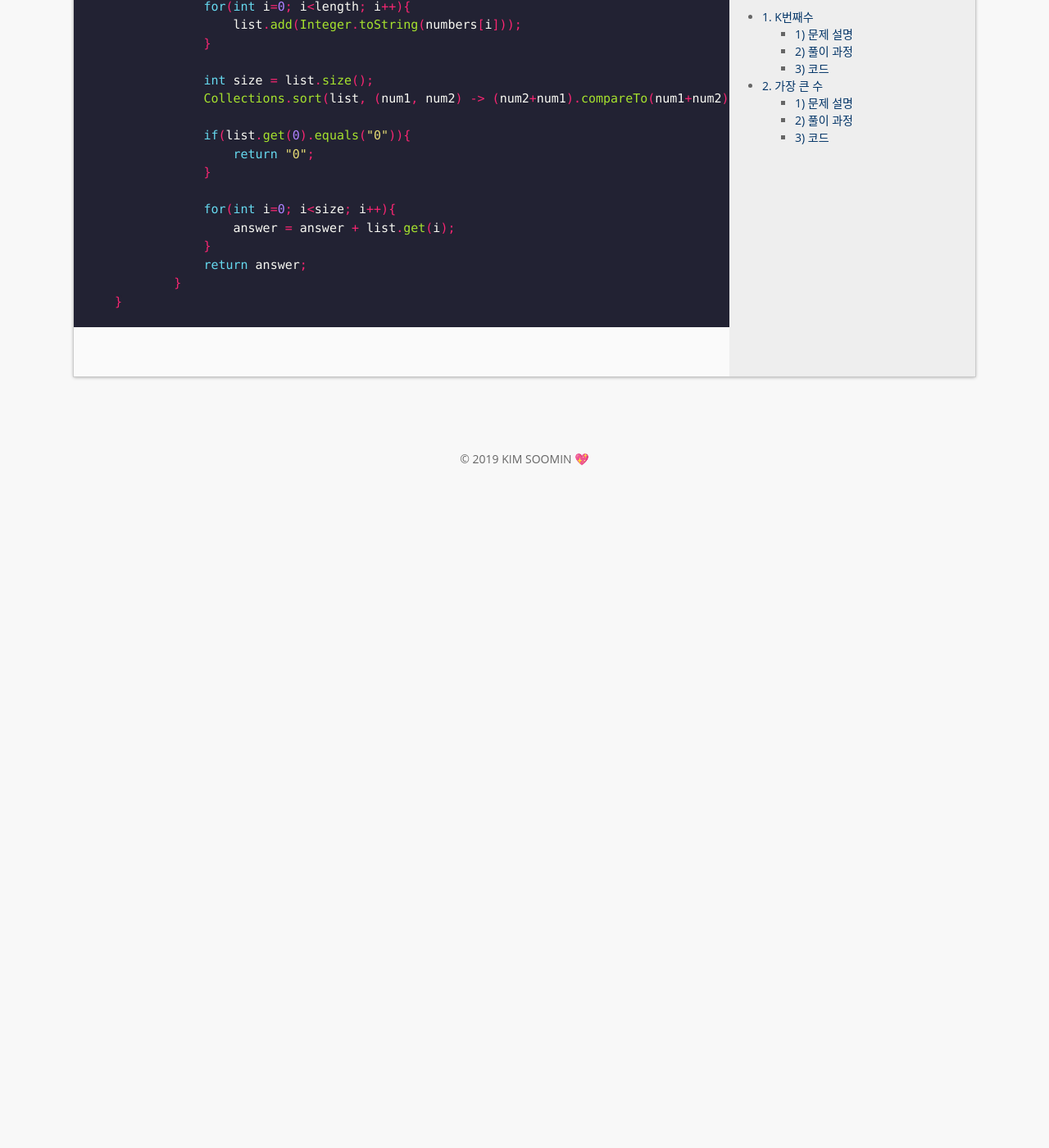
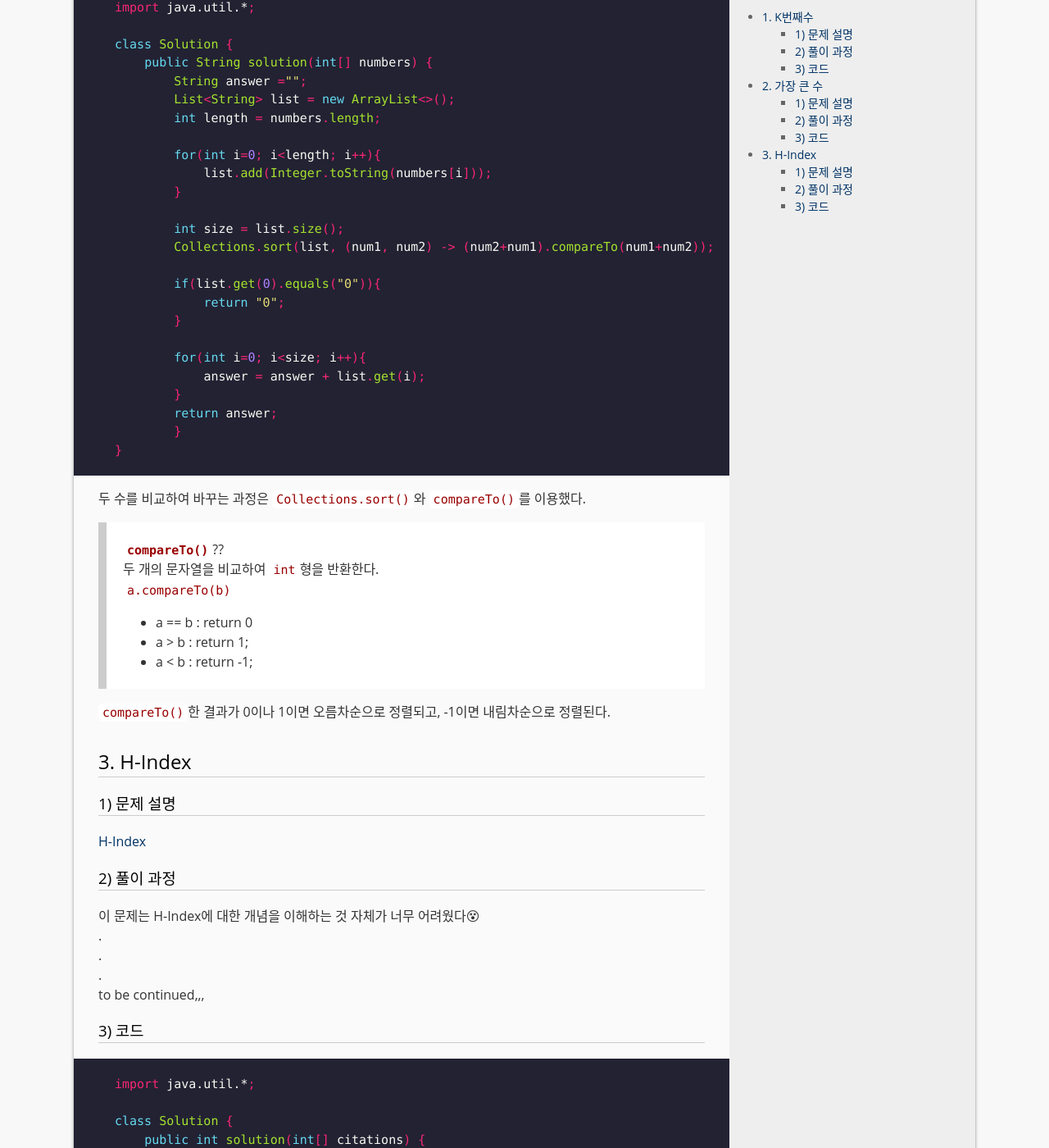
Before and after one commit to soomin0328/soomin0328.github.io, a Jekyll site: the page built from _posts/algorithm/2019-01-11-sort.md, in a window 1280 px wide and 1400 px high, scrolled down 1632 px. Shown: the whole window at 82% size. Built offline with Jekyll 4.4.1, drawn with Linux system fonts in a browser that asks for light colours; comment, search, counter and statistics services are not loaded; before the commit the page ends 2262 px from its top, so only the background shows below that; some of the changed text lies outside the part shown.

Commit message:
update sort algorithm

````diff
--- a/_posts/algorithm/2019-01-11-sort.md
+++ b/_posts/algorithm/2019-01-11-sort.md
@@ -23,20 +23,20 @@
 
 class Solution {
     public int[] solution(int[] array, int[][] commands) {
-		int[] answer = new int[commands.length];
-		int newArr[] = null;
+        int[] answer = new int[commands.length];
+        int newArr[] = null;
 
-		for (int i = 0; i < commands.length; i++) {
-			newArr = new int[(commands[i][1] - commands[i][0]) + 1];
-			for (int j = 0; j < (commands[i][1] - commands[i][0]) + 1; j++) {
-				newArr[j] = array[commands[i][0] - 1 + j];
-			}
-			Arrays.sort(newArr);
-			answer[i] = newArr[commands[i][2] - 1];
-		}
+        for (int i = 0; i < commands.length; i++) {
+            newArr = new int[(commands[i][1] - commands[i][0]) + 1];
+            for (int j = 0; j < (commands[i][1] - commands[i][0]) + 1; j++) {
+                newArr[j] = array[commands[i][0] - 1 + j];
+            }
+            Arrays.sort(newArr);
+            answer[i] = newArr[commands[i][2] - 1];
+            }
 
-		return answer;
-	}
+        return answer;
+        }
 }
 ```
 # 2. 가장 큰 수
@@ -44,7 +44,13 @@
 [가장 큰 수](https://programmers.co.kr/learn/courses/30/lessons/42746?language=java)
 
 ### 2) 풀이 과정
+주어진 배열에서 앞부터 차례대로 두 개의 숫자를 순서를 바꿔 이어보며 비교하면 된다.
+`a + b`와 `b + a`중에 어떤 숫자가 더 큰지 비교하여, 만약 `b + a`가 더 크다면 두 값의 순서를 바꿔준다.
 
+
+예를들어 `[6, 10, 2]`라는 배열이 주어졌다고 하자.
+그럼 우선 첫 번째 값(a = 6)과 두 번째 값(b = 10)을 이용하여 `610`과 `106`을 만들 수 있는데, 여기서는 `610`이 더 크기 때문에 두 값의 순서를 바꾸지 않아도 된다.
+이렇게 배열의 모든 값들을 비교한 후, 배열의 순서대로 숫자들을 이어주면 제일 큰 수 `6210`이 나온다!!
 
 ### 3) 코드
 ```java
@@ -52,25 +58,75 @@
 
 class Solution {
     public String solution(int[] numbers) {
-		String answer ="";
-            List<String> list = new ArrayList<>();
-            int length = numbers.length;
+        String answer ="";
+        List<String> list = new ArrayList<>();
+        int length = numbers.length;
 
-            for(int i=0; i<length; i++){
-                list.add(Integer.toString(numbers[i]));
-            }
+        for(int i=0; i<length; i++){
+            list.add(Integer.toString(numbers[i]));
+        }
 
-            int size = list.size();
-            Collections.sort(list, (num1, num2) -> (num2+num1).compareTo(num1+num2));
+        int size = list.size();
+        Collections.sort(list, (num1, num2) -> (num2+num1).compareTo(num1+num2));
 
-            if(list.get(0).equals("0")){
-                return "0";
-            }
+        if(list.get(0).equals("0")){
+            return "0";
+        }
 
-            for(int i=0; i<size; i++){
-                answer = answer + list.get(i);
-            }
-            return answer;
+        for(int i=0; i<size; i++){
+            answer = answer + list.get(i);
+        }
+        return answer;
 	}
 }
 ```
+두 수를 비교하여 바꾸는 과정은 `Collections.sort()`와 `compareTo()`를 이용했다.
+
+> **`compareTo()`**??
+> 두 개의 문자열을 비교하여 `int`형을 반환한다.
+> `a.compareTo(b)`
+> - a == b : return 0
+> - a > b : return 1;
+> - a < b : return -1;
+
+`compareTo()`한 결과가 0이나 1이면 오름차순으로 정렬되고, -1이면 내림차순으로 정렬된다.
+<br>
+# 3. H-Index
+### 1) 문제 설명
+[H-Index](https://programmers.co.kr/learn/courses/30/lessons/42747?language=java)
+
+### 2) 풀이 과정
+이 문제는 H-Index에 대한 개념을 이해하는 것 자체가 너무 어려웠다&#128565;
+.
+.
+.
+to be continued,,,
+
+### 3) 코드
+```java
+import java.util.*;
+
+class Solution {
+    public int solution(int[] citations) {
+        int answer = 0;
+
+    Arrays.sort(citations);
+
+    int hIndex = 0;
+    int lastValue = citations[citations.length - 1];
+
+    for (int i = 0; i <= lastValue; i++) {
+        for (int j = 0; j < citations.length; j++) {
+            if (i <= citations[j]) {
+                if (i <= citations.length - j) {
+                    answer = i;
+                    break;
+                }
+            }
+		}
+	}
+
+    return answer;
+	}
+}
+```
````
